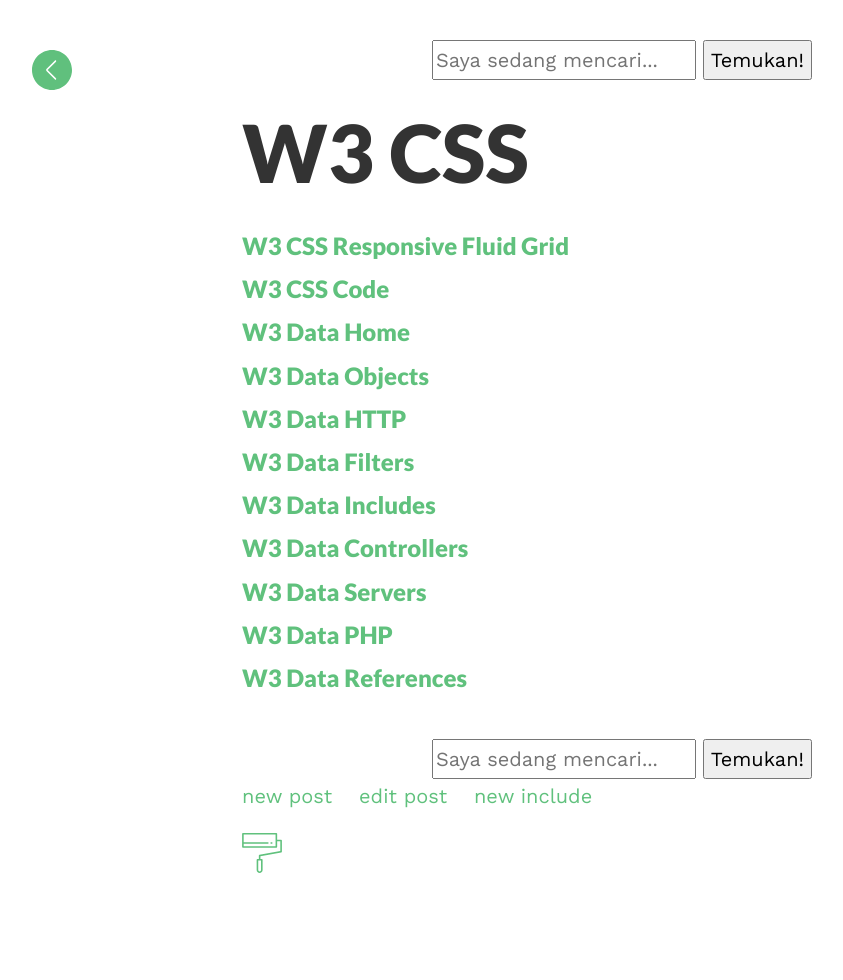
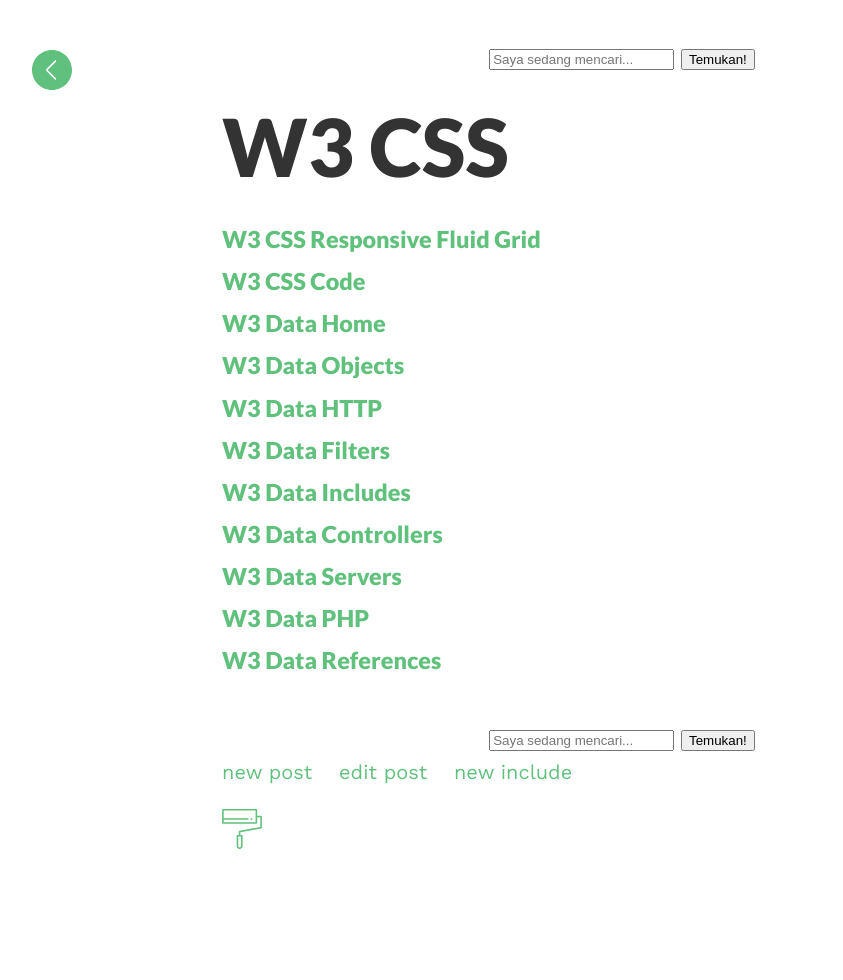
Before and after one commit to mzaini30/w3, a Jekyll site: the page built from index.html, in a window 1280 px wide. Shown: the whole page, without its empty margins (18-861 px from the left). Built offline with Jekyll 4.4.1, drawn with Linux system fonts in a browser that asks for light colours; before the commit the page ends 900 px from its top, so only the background shows below that.

Commit message:
Update default.html

```diff
--- a/_layouts/default.html
+++ b/_layouts/default.html
@@ -8,7 +8,6 @@
   <meta name="viewport" content="width=device-width, initial-scale=1">
   <title>{% if page.title %}{{ page.title }} - {{ site.title }}{% else %}{{ site.title }}{% endif %}</title>
   <link href="https://fonts.googleapis.com/css?family=Lato:900|Work+Sans" rel="stylesheet">
-  <link rel="stylesheet" href="{{site.baseurl}}/css/w3.css">
   <link rel="stylesheet" href="{{site.baseurl}}/css/main.css">
   <link rel="stylesheet" href="{{site.baseurl}}/css/highlight.css">
   {% seo %}
```
